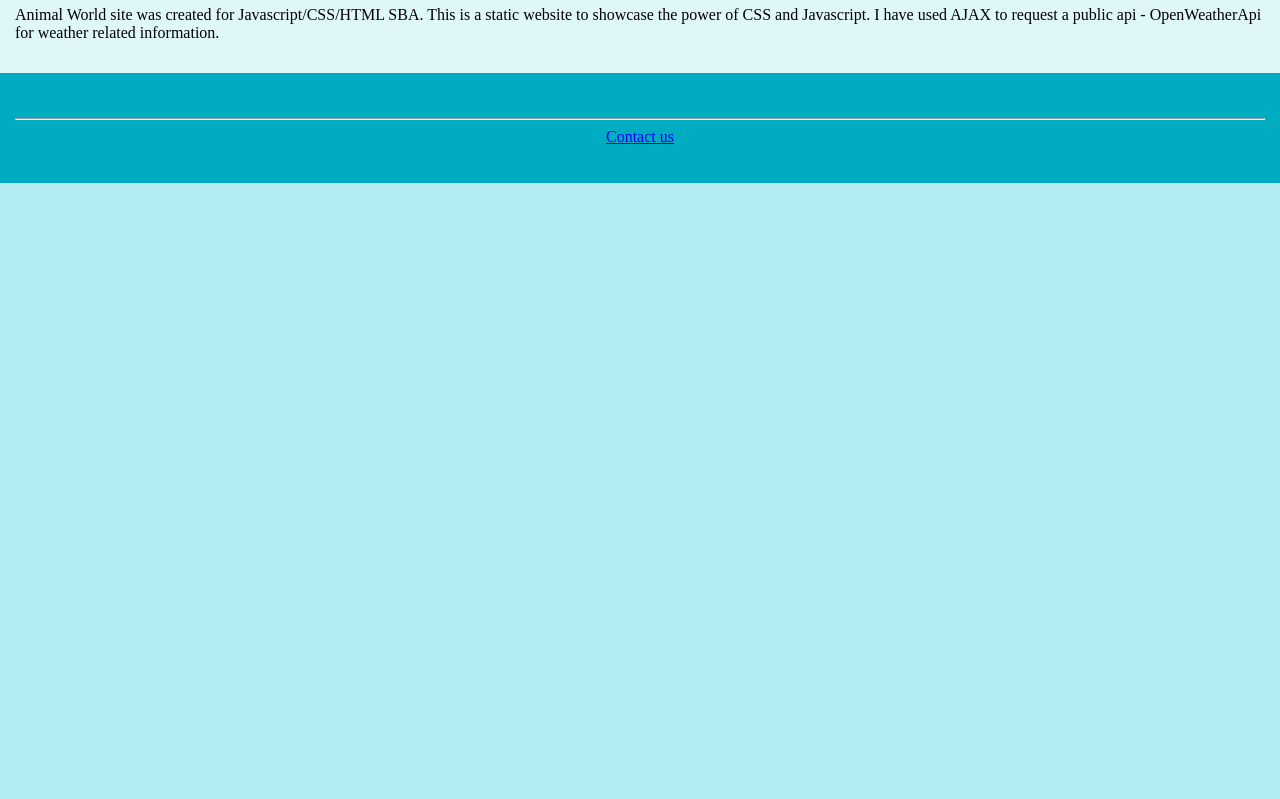
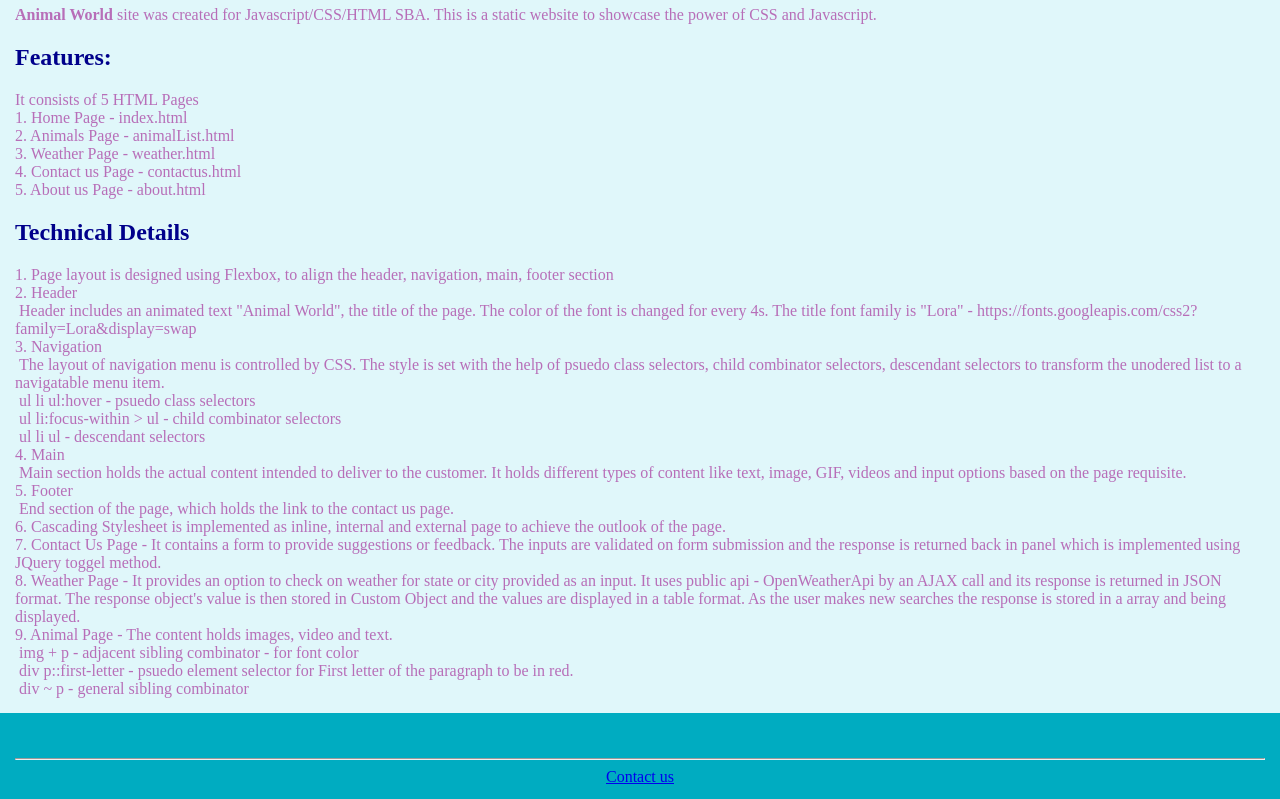
Before and after one commit to JagadeswariD/JagadeswariD..github.io, a plain HTML site: page SBA/about.html in a window 1280 px wide. Shown: the part 383-1182 px from the top of the page. Before the commit the page ends 800 px from the top, so only its background shows below. Drawn offline with Linux system fonts and the light colour scheme.

Commit message:
Final touches

```diff
--- a/SBA/about.html
+++ b/SBA/about.html
@@ -33,12 +33,48 @@
     </ul>
 </nav>
 <main>
+<div style="color: #B76EB8">
+    <h1  style=" color : #00008B;" >About us</h1>
+    <p>
+        <strong>Animal World </strong>site was created for Javascript/CSS/HTML SBA. This is a static website to showcase the power of CSS and Javascript.
+    </p>
+    <div>
+        <span class="tech">
+    <h2  style=" color : #00008B;"> Features:</h2>
+    It consists of 5 HTML Pages<br>
+    1. Home Page - index.html<br>
+    2. Animals Page - animalList.html<br>
+    3. Weather Page - weather.html<br>
+    4. Contact us Page - contactus.html<br>
+        5. About us Page - about.html<br></span>
+    </div>
+    <h2 style=" color : #00008B;">Technical Details</h2>
+    1. Page layout is designed using Flexbox, to align the header, navigation, main, footer section<br>
+    2. Header<br>
+    &nbsp;Header includes an animated text "Animal World", the title of the page. The color of the font is changed for every 4s.
+    The title font family is "Lora" - https://fonts.googleapis.com/css2?family=Lora&display=swap<br>
+    3. Navigation<br>
+    &nbsp;The layout of navigation menu is controlled by CSS. The style is set with the help of psuedo class selectors, child combinator
+    selectors, descendant selectors to transform the unodered list to a navigatable menu item.<br>
+    &nbsp;ul li ul:hover - psuedo class selectors<br>
+    &nbsp;ul li:focus-within > ul - child combinator selectors<br>
+    &nbsp;ul li ul - descendant selectors<br>
+    4. Main<br>
+    &nbsp;Main section holds the actual content intended to deliver to the customer. It holds different types of content like text, image,
+    GIF, videos and input options based on the page requisite.<br>
+    5. Footer<br>
+    &nbsp;End section of the page, which holds the link to the contact us page.<br>
+    6. Cascading Stylesheet is implemented as inline, internal and external page to achieve the outlook of the page.<br>
+    7. Contact Us Page - It contains a form to provide suggestions or feedback. The inputs are validated on form submission and the response
+    is returned back in panel which is implemented using JQuery toggel method.<br>
+    8. Weather Page - It provides an option to check on weather for state or city provided as an input. It uses public api - OpenWeatherApi
+    by an AJAX call and its response is returned in JSON format. The response object's value is then stored in Custom Object and the values are displayed in a table format. As the user makes new searches the response is stored in a array and being displayed.<br>
+    9. Animal Page - The content holds images, video and text.<br>
+    &nbsp;img + p - adjacent sibling combinator - for font color<br>
+    &nbsp;div p::first-letter -  psuedo element selector  for First letter of the paragraph to be in red.<br>
+    &nbsp;div ~ p  - general sibling combinator<br>
 
-    <h1>About us</h1>
-    <p>Animal World site was created for Javascript/CSS/HTML SBA.
-        This is a static website to showcase the power of CSS and Javascript.
-    I have used AJAX to request a public api - OpenWeatherApi for weather related information.
-    </p>
+</div>
 </main>
 <footer>
     <hr/>
```
Also changed, not shown: SBA/animalList.html (+6 -0 lines), SBA/contactus.html (+4 -4 lines), SBA/index.html (+8 -2 lines), SBA/weather.html (+4 -2 lines), SBA/ReadMe.txt (added).
